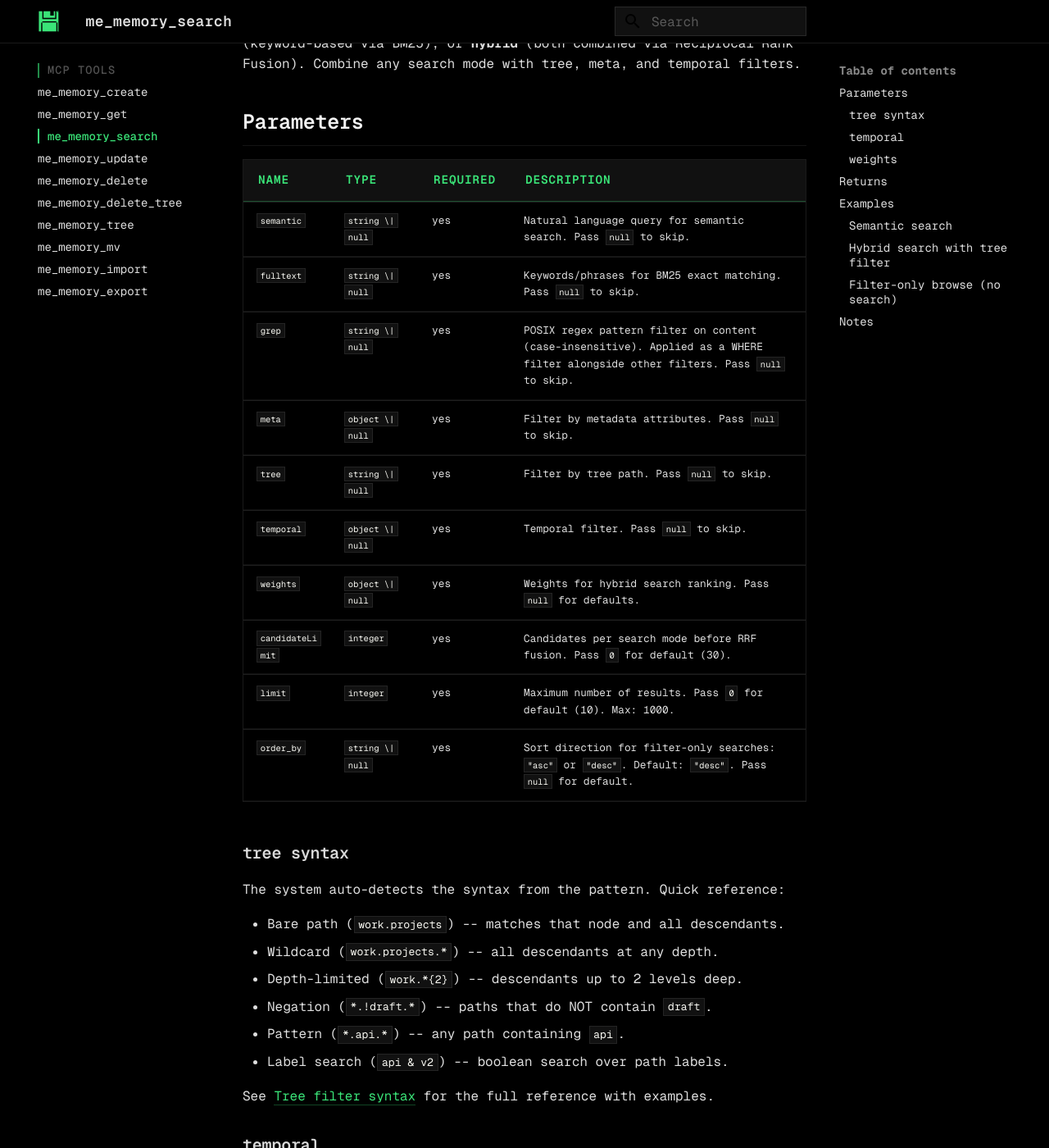
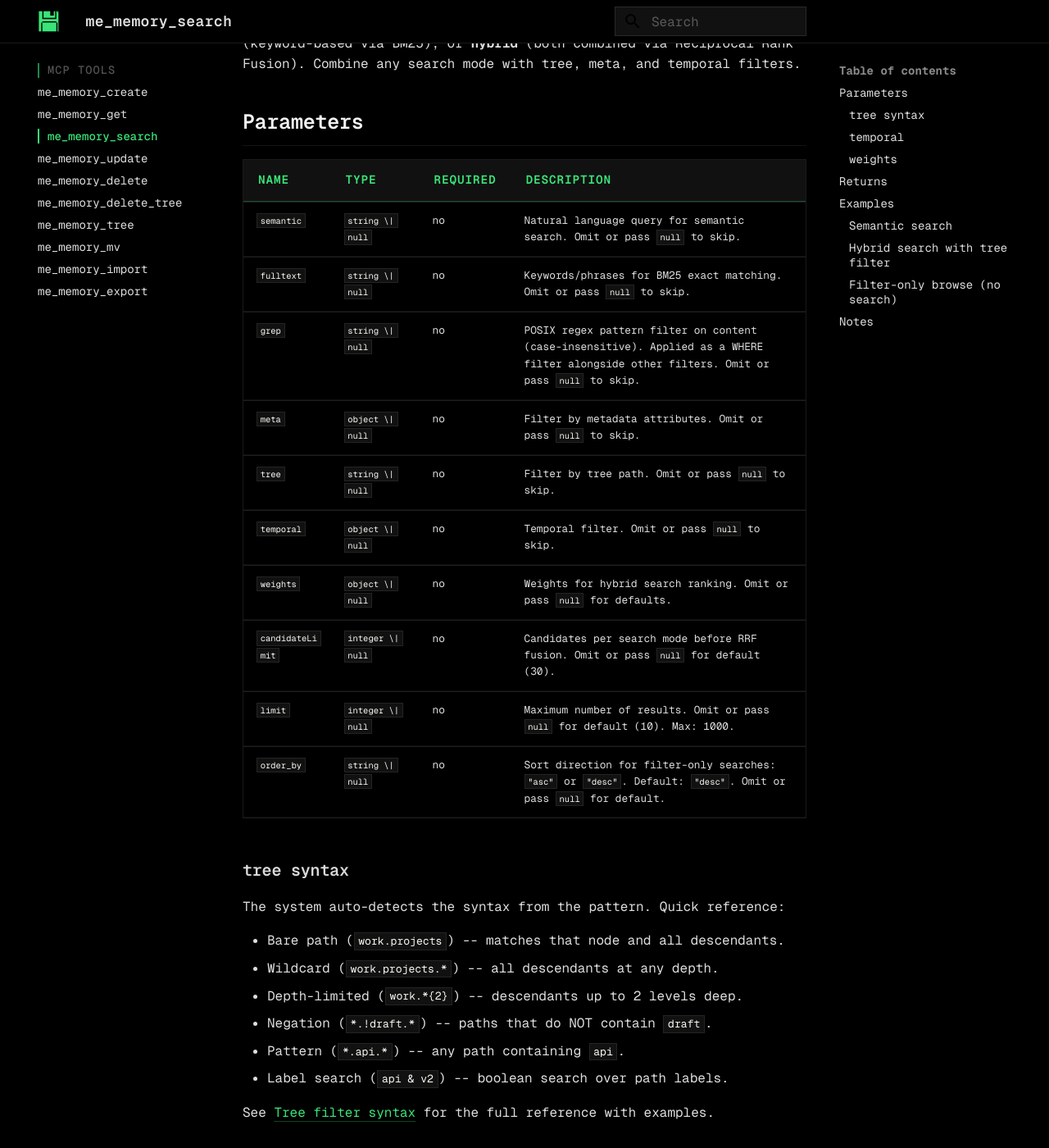
Before and after one commit to timescale/memory-engine, an MkDocs documentation site: the page built from docs/mcp/me_memory_search.md, in a window 1280 px wide and 1400 px high, scrolled down 262 px. Shown: the whole window at 82% size. Built offline with MkDocs 1.6.1 and Material for MkDocs 9.7.7, drawn with Linux system fonts in a browser that asks for light colours; comment, search, counter and statistics services are not loaded; some of the changed text lies outside the part shown.

Commit message:
mcp: accept omission or null for optional tool params
Switch MCP inputSchema fields that represent "no value" from .nullable()-only to .optional().nullable() so tool calls work for agents that omit unused fields (Claude Code, OpenCode, Gemini CLI) and agents that send explicit null (Codex). Handlers coalesce null to undefined before forwarding to the engine client.

Docs for the six affected tools (create, update, search, tree, import, export) updated to describe optional params as \`T | null\` with "omit or pass null" semantics.

````diff
--- a/docs/mcp/me_memory_search.md
+++ b/docs/mcp/me_memory_search.md
@@ -8,16 +8,16 @@ Supports three search modes: **semantic** (meaning-based), **fulltext** (keyword
 
 | Name | Type | Required | Description |
 |------|------|----------|-------------|
-| `semantic` | `string \| null` | yes | Natural language query for semantic search. Pass `null` to skip. |
-| `fulltext` | `string \| null` | yes | Keywords/phrases for BM25 exact matching. Pass `null` to skip. |
-| `grep` | `string \| null` | yes | POSIX regex pattern filter on content (case-insensitive). Applied as a WHERE filter alongside other filters. Pass `null` to skip. |
-| `meta` | `object \| null` | yes | Filter by metadata attributes. Pass `null` to skip. |
-| `tree` | `string \| null` | yes | Filter by tree path. Pass `null` to skip. |
-| `temporal` | `object \| null` | yes | Temporal filter. Pass `null` to skip. |
-| `weights` | `object \| null` | yes | Weights for hybrid search ranking. Pass `null` for defaults. |
-| `candidateLimit` | `integer` | yes | Candidates per search mode before RRF fusion. Pass `0` for default (30). |
-| `limit` | `integer` | yes | Maximum number of results. Pass `0` for default (10). Max: 1000. |
-| `order_by` | `string \| null` | yes | Sort direction for filter-only searches: `"asc"` or `"desc"`. Default: `"desc"`. Pass `null` for default. |
+| `semantic` | `string \| null` | no | Natural language query for semantic search. Omit or pass `null` to skip. |
+| `fulltext` | `string \| null` | no | Keywords/phrases for BM25 exact matching. Omit or pass `null` to skip. |
+| `grep` | `string \| null` | no | POSIX regex pattern filter on content (case-insensitive). Applied as a WHERE filter alongside other filters. Omit or pass `null` to skip. |
+| `meta` | `object \| null` | no | Filter by metadata attributes. Omit or pass `null` to skip. |
+| `tree` | `string \| null` | no | Filter by tree path. Omit or pass `null` to skip. |
+| `temporal` | `object \| null` | no | Temporal filter. Omit or pass `null` to skip. |
+| `weights` | `object \| null` | no | Weights for hybrid search ranking. Omit or pass `null` for defaults. |
+| `candidateLimit` | `integer \| null` | no | Candidates per search mode before RRF fusion. Omit or pass `null` for default (30). |
+| `limit` | `integer \| null` | no | Maximum number of results. Omit or pass `null` for default (10). Max: 1000. |
+| `order_by` | `string \| null` | no | Sort direction for filter-only searches: `"asc"` or `"desc"`. Default: `"desc"`. Omit or pass `null` for default. |
 
 ### tree syntax
 
@@ -36,16 +36,16 @@ See [Tree filter syntax](../concepts.md#tree-filter-syntax) for the full referen
 
 | Name | Type | Required | Description |
 |------|------|----------|-------------|
-| `contains` | `string \| null` | yes | Find memories whose time range contains this point in time. |
-| `overlaps` | `object \| null` | yes | Find memories overlapping this range (`{start, end}`). |
-| `within` | `object \| null` | yes | Find memories fully within this range (`{start, end}`). |
+| `contains` | `string \| null` | no | Find memories whose time range contains this point in time. |
+| `overlaps` | `object \| null` | no | Find memories overlapping this range (`{start, end}`). |
+| `within` | `object \| null` | no | Find memories fully within this range (`{start, end}`). |
 
 ### weights
 
 | Name | Type | Required | Description |
 |------|------|----------|-------------|
-| `fulltext` | `number \| null` | yes | Weight for BM25 keyword matching (0-1). |
-| `semantic` | `number \| null` | yes | Weight for semantic similarity (0-1). |
+| `fulltext` | `number \| null` | no | Weight for BM25 keyword matching (0-1). |
+| `semantic` | `number \| null` | no | Weight for semantic similarity (0-1). |
 
 ## Returns
 
@@ -83,15 +83,7 @@ See [Tree filter syntax](../concepts.md#tree-filter-syntax) for the full referen
 ```json
 {
   "semantic": "how does authentication work",
-  "fulltext": null,
-  "grep": null,
-  "meta": null,
-  "tree": null,
-  "temporal": null,
-  "weights": null,
-  "candidateLimit": 0,
-  "limit": 10,
-  "order_by": null
+  "limit": 10
 }
 ```
 
@@ -101,14 +93,8 @@ See [Tree filter syntax](../concepts.md#tree-filter-syntax) for the full referen
 {
   "semantic": "embedding performance",
   "fulltext": "nomic ollama",
-  "grep": null,
-  "meta": null,
   "tree": "me.design.*",
-  "temporal": null,
-  "weights": null,
-  "candidateLimit": 0,
-  "limit": 5,
-  "order_by": null
+  "limit": 5
 }
 ```
 
@@ -116,14 +102,8 @@ See [Tree filter syntax](../concepts.md#tree-filter-syntax) for the full referen
 
 ```json
 {
-  "semantic": null,
-  "fulltext": null,
-  "grep": null,
   "meta": { "type": "decision" },
   "tree": "me.strategy.*",
-  "temporal": null,
-  "weights": null,
-  "candidateLimit": 0,
   "limit": 20,
   "order_by": "desc"
 }
@@ -132,6 +112,7 @@ See [Tree filter syntax](../concepts.md#tree-filter-syntax) for the full referen
 ## Notes
 
 - Provide at least one of `semantic`, `fulltext`, or a filter (`tree`, `meta`, `temporal`, `grep`) -- otherwise the search has no criteria.
+- Optional parameters may be omitted or explicitly passed as `null` — both are treated as "no value".
 - When both `semantic` and `fulltext` are provided, results are ranked using Reciprocal Rank Fusion (hybrid mode).
 - `order_by` only applies to filter-only searches (no `semantic`/`fulltext`). Ranked searches are always sorted by score.
 - `score` ranges from 0 to 1, where 1 is the best match.
````
Also changed, not shown: docs/mcp/me_memory_create.md (+6 -8 lines), docs/mcp/me_memory_export.md (+12 -21 lines), docs/mcp/me_memory_import.md (+5 -10 lines), docs/mcp/me_memory_tree.md (+3 -5 lines), docs/mcp/me_memory_update.md (+8 -11 lines), 1 other file.
